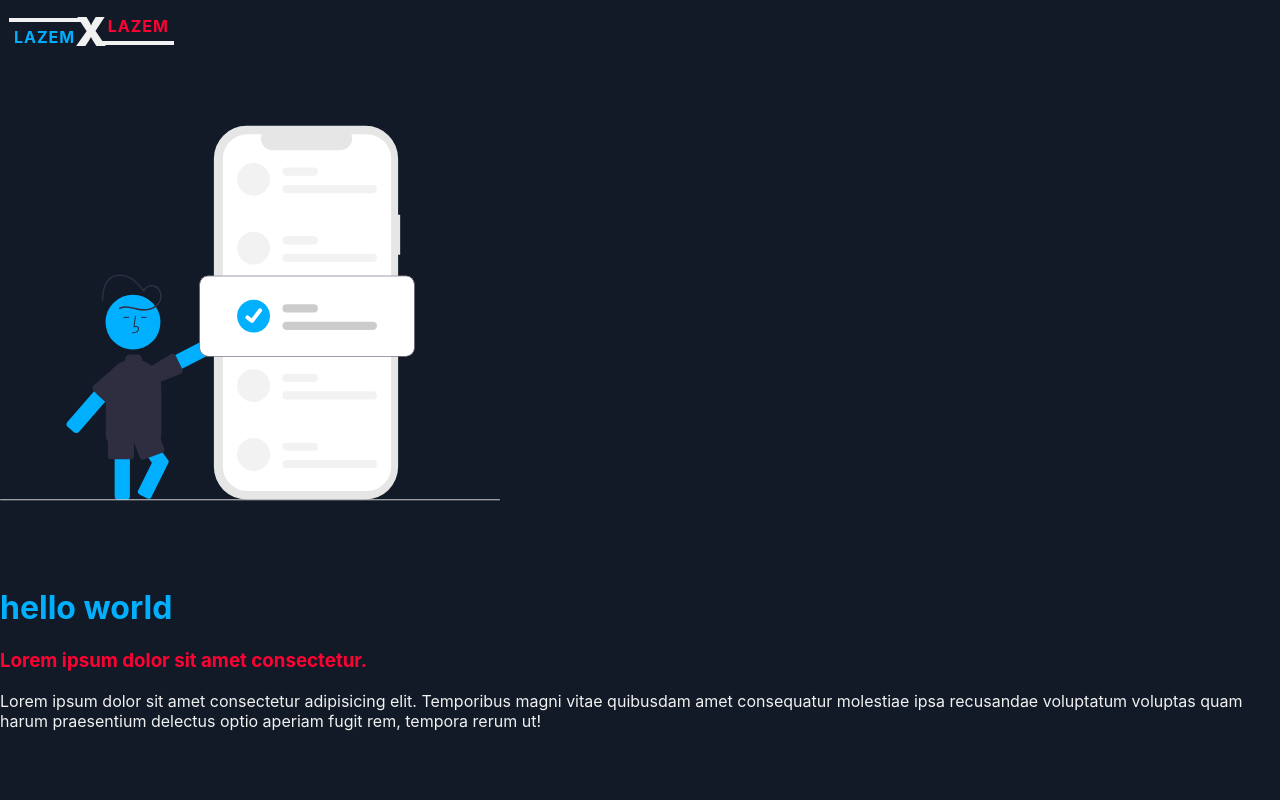
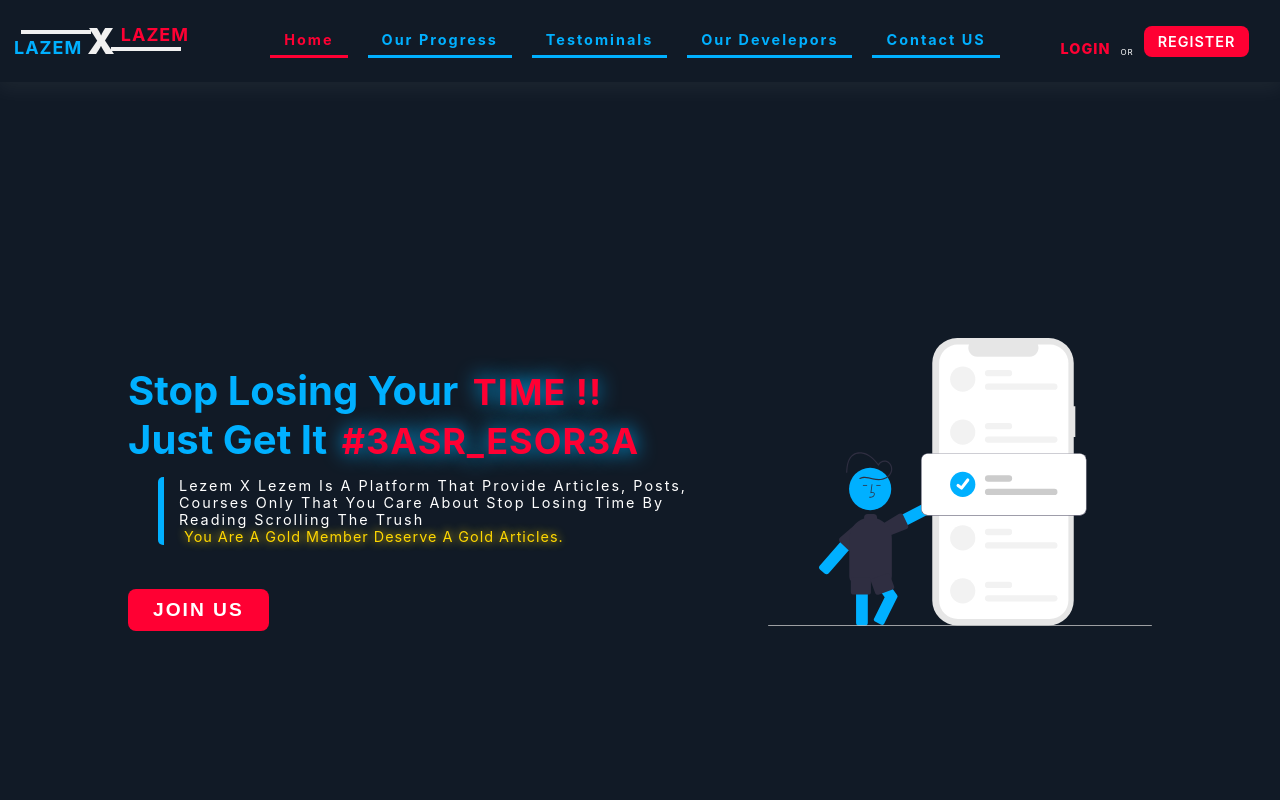
Before and after one commit to AbdRahmenAmri/PFA, a React (Create React App) app in the folder Frontend/src/frontend/: page / in a window 1280 px wide. Shown: the top 800 px of the page. Built offline with nearby package versions, Linux system fonts and the light colour scheme.

Commit message:
working on landing page

```diff
--- a/Frontend/src/frontend/src/App.js
+++ b/Frontend/src/frontend/src/App.js
@@ -1,23 +1,14 @@
+import React from 'react';
 import './App.css';
-import Logo from './components/logo/logo';
-import Home from './components/home/home';
-import {
-  BrowserRouter as Router,
-  Routes,
-  Route,
-  Link
-} from 'react-router-dom';
+import LandingPage from './components/landingPage/LandingPage';
 
 
 function App() {
-  return (
-    <Router>
-      <Link to="/"><Logo/></Link>
-      <Routes>
-        <Route exact path='/' element={< Home />}></Route>
-      </Routes>
-    </Router>
-  );
+    return (
+      <>
+      <LandingPage/>
+      </>
+    );
 }
 
 export default App;
--- a/Frontend/src/frontend/src/components/home/home.css
+++ /dev/null
@@ -1,17 +0,0 @@
-img{
-    image-rendering: crisp-edges;
-}
-body{
-    background-color: var(--primaryColor)
-}
-
-h1{
-    color: var(--secondaryColor);
-}
-
-h3{
-    color: var(--thirdColor);
-}
-p{
-    color: #f1f1f1;
-}
--- a/Frontend/src/frontend/src/components/home/home.js
+++ /dev/null
@@ -1,14 +0,0 @@
-import select from './select.svg'
-import './home.css'
-const Home = () => {
-  return (
-    <div className="" >
-        <img src={select} alt="" width="500px" height="500px" srcset="" />
-        <h1>hello world</h1>
-        <h3>Lorem ipsum dolor sit amet consectetur.</h3>
-        <p>Lorem ipsum dolor sit amet consectetur adipisicing elit. Temporibus magni vitae quibusdam amet consequatur molestiae ipsa recusandae voluptatum voluptas quam harum praesentium delectus optio aperiam fugit rem, tempora rerum ut!</p>
-    </div>
-  )
-}
-
-export default Home
--- /dev/null
+++ b/Frontend/src/frontend/src/components/landingPage/LandingPage.js
@@ -0,0 +1,63 @@
+import Logo from '../logo/logo'
+import select from './select.svg'
+import './landingPage.css'
+const LandingPage = () => {
+  const clickNav = (e)=>{
+    document.querySelectorAll(".nav a li").forEach(el => {
+      if (el.classList.contains('active')) el.classList.toggle('active')
+    })
+    if (!e.target.classList.contains('active')) e.target.classList.toggle('active')
+  }
+  return (
+    <>
+    <div className="navbar">
+      <Logo/>
+      <ul className="nav">
+      <a href="#home">
+          <li onClick={clickNav} className="active">Home</li>
+        </a>
+        <a href="#progress">
+          <li onClick={clickNav}>Our Progress</li>
+        </a>
+        <a href="#testominals">
+          <li onClick={clickNav}>Testominals</li>
+        </a>
+        <a href="#ourdev">
+          <li onClick={clickNav}>Our Develepors</li>
+        </a>
+        <a href="#contactus">
+          <li onClick={clickNav}>Contact US</li>
+        </a>
+      </ul>
+      <div className="loginorregister">
+        <span id="login">
+          Login
+        </span>
+        <span>OR</span>
+        <span id="register">
+          Register
+        </span>
+      </div>
+    </div>
+    <section id="home">
+      <div className="text">
+        <h1>
+          Stop losing your <span>time !!</span><br />
+          Just get it <span>#3asr_esor3a</span><br />
+        </h1>
+        <p>Lezem X Lezem is a platform that provide Articles, Posts, Courses only that you care about stop losing time by reading scrolling the trush<br />
+        <span>You are a gold member deserve a gold articles.</span></p>
+        <button id="join">Join Us</button>
+      </div>
+
+      <img src={select} alt="" />
+    </section>
+    <section>
+      Lorem ipsum dolor sit amet consectetur adipisicing elit. Totam, labore est reprehenderit, ullam enim nulla excepturi praesentium provident aspernatur impedit minus dolor delectus magni voluptas quibusdam, harum eveniet nostrum quia.
+    </section>
+
+    </>
+  )
+}
+
+export default LandingPage
--- /dev/null
+++ b/Frontend/src/frontend/src/components/landingPage/landingPage.css
@@ -0,0 +1,138 @@
+.navbar{
+    z-index: 1000;
+    position: sticky;
+    top: 0;
+    width: 100%;
+    padding-block: 1vh;
+    display: grid;
+    grid-template-columns: 200px auto 250px;
+    align-items: center;
+    background-color: var(--primaryColor);
+    box-shadow: 0 5px 20px 3px rgba(255, 255, 255, .05);
+}
+
+.navbar .nav{
+    position: relative;
+    display: flex;
+    width: fit-content;
+    height: 100%;
+    align-items: center;
+    justify-content: center;
+    list-style: none;
+    justify-self: center;
+}
+
+.navbar .nav li{
+    cursor: pointer;
+    font-size: .9em;
+    padding: 7px 14px;
+    color: var(--secondaryColor);
+    text-transform: capitalize;
+    font-weight: 700;
+    margin-inline: 10px;
+    border-bottom: 3px solid var(--secondaryColor);
+    letter-spacing: 2px;
+}
+.navbar .nav li.active{
+    color: var(--thirdColor);
+    border-bottom: 3px solid var(--thirdColor);
+
+}
+.loginorregister{
+    position: relative;
+    display: flex;
+    align-items: center;
+    justify-content: center;
+    text-transform: uppercase;
+}
+span{
+    align-self: flex-end;
+    font-size: .5em;
+    color: #fff;
+    margin-inline: 5px;
+    letter-spacing: 1px;
+}
+
+#login{
+    cursor: pointer;
+    font-size: .9em;
+    font-weight: 800;
+    color: var(--thirdColor);
+}
+#register{
+    cursor: pointer;
+    font-size: .9em;
+    font-weight: 600;
+    padding: 7px 14px;
+    background-color: var(--thirdColor);
+    border-radius: 8px;
+}
+
+section{
+    position: relative;
+    width: 100%;
+    min-height: 100vh;
+}
+#home{
+    display: flex;
+    align-items: center;
+    justify-content: center;
+}
+
+#home .text{
+    width: 50%;
+    display: flex;
+    flex-direction: column;
+    justify-content: center;
+    align-items: flex-start;
+}
+
+#home .text h1{
+    color: var(--secondaryColor);
+    text-transform: capitalize;
+    font-size: 2.5em;
+}
+#home .text h1 span{
+    color: var(--thirdColor);
+    text-transform: uppercase;
+    font-size: .9em;
+    text-shadow: 0 0 20px var(--secondaryColor);
+}
+#home .text p{
+    margin-left: 30px;
+    border-left: 6px solid var(--secondaryColor);
+    padding-left: 15px;
+    width: 80%;
+    color: #fff;
+    text-transform: capitalize;
+    letter-spacing: 2px;
+    word-wrap: break-word;
+    font-size: .9em;
+    margin-top: -20px;
+    border-radius: 5px;
+}
+#home .text p span{
+    color: gold;
+    text-transform: capitalize;
+    font-size: 1em;
+    letter-spacing: 1px;
+    text-shadow: 0 0 10px gold;
+}
+
+#home #join{
+    text-transform: uppercase;
+    font-size: 1.2em;
+    letter-spacing: 2px;
+    padding: 10px 25px;
+    background-color: var(--thirdColor);
+    color: #fff;
+    border-radius: 8px;
+    margin-top: 30px;
+    cursor: pointer;
+    border: none;
+    font-weight: 700;
+}
+
+#home img{
+    width: 30%;
+}
--- a/Frontend/src/frontend/src/components/logo/logo.css
+++ b/Frontend/src/frontend/src/components/logo/logo.css
@@ -1,6 +1,6 @@
 #logo{
+    margin: 7px 14px;
     position: relative;
-    padding: 7px 14px;
     box-sizing: border-box;
     overflow: hidden;
     width: fit-content;
@@ -15,8 +15,8 @@
     content: '';
     width: 40%;
     height: 100%;
-    left: 5%;
-    top: 29%;
+    left: 7px;
+    top: 10px;
     position: absolute;
     border-top: 4px #f1f1f1 solid;
 }
@@ -25,15 +25,14 @@
     content: '';
     width: 40%;
     height: 100%;
-    right: 5%;
-    bottom: 29%;
+    right: 8px;
+    bottom: 11px;
     position: absolute;
     border-bottom: 4px #f1f1f1 solid;
 }
 
 #logo .w1{
-    z-index: 3;
-    font-size: 1rem;
+    font-size: 18px;
     color: var(--secondaryColor);
     text-transform: uppercase;
     margin-bottom: 0;
@@ -41,16 +40,74 @@
 }
 
 #logo .X{
-    z-index: 2;
     font-weight: 900;
     color: #f1f1f1;
-    font-size: 2.5rem;
+    font-size: 35px;
 }
 
 #logo .w2{
     margin-top: 0;
-    z-index: 1;
     color: var(--thirdColor);
     text-transform: uppercase;
-    font-size: 1rem;
+    font-size: 18px;
 }
+
+
+@media screen and (max-width:900px) {
+    #logo .X{
+        font-size: 30px;
+    }
+
+    #logo .w1,#logo .w2{
+        font-size: 14px;
+    }
+    #logo::before{
+        content: '';
+        width: 40%;
+        height: 100%;
+        left: 6px;
+        top: 9px;
+        position: absolute;
+        border-top: 4px #f1f1f1 solid;
+    }
+
+    #logo::after{
+        content: '';
+        width: 40%;
+        height: 100%;
+        right: 6px;
+        bottom: 10px;
+        position: absolute;
+        border-bottom: 4px #f1f1f1 solid;
+    }
+}
+
+
+@media screen and (max-width:600px) {
+    #logo .X{
+        font-size: 25px;
+    }
+
+    #logo .w1,#logo .w2{
+        font-size: 11px;
+    }
+    #logo::before{
+        content: '';
+        width: 40%;
+        height: 100%;
+        left: 4px;
+        top: 6px;
+        position: absolute;
+        border-top: 4px #f1f1f1 solid;
+    }
+
+    #logo::after{
+        content: '';
+        width: 40%;
+        height: 100%;
+        right: 4px;
+        bottom: 8px;
+        position: absolute;
+        border-bottom: 4px #f1f1f1 solid;
+    }
+}
--- a/Frontend/src/frontend/src/components/logo/logo.js
+++ b/Frontend/src/frontend/src/components/logo/logo.js
@@ -1,4 +1,3 @@
-import React from 'react'
 import './logo.css'
 
 const Logo = () => {
--- a/Frontend/src/frontend/src/index.js
+++ b/Frontend/src/frontend/src/index.js
@@ -4,10 +4,12 @@ import './index.css';
 import App from './App';
 import reportWebVitals from './reportWebVitals';
 
+
 ReactDOM.render(
   <React.StrictMode>
     <App />
   </React.StrictMode>,
+
   document.getElementById('root')
 );
 
```
Also changed, not shown: Frontend/src/frontend/src/components/landingPage/home.jpg (added), Frontend/src/frontend/src/components/landingPage/select.svg (renamed from Frontend/src/frontend/src/components/home/select.svg).
